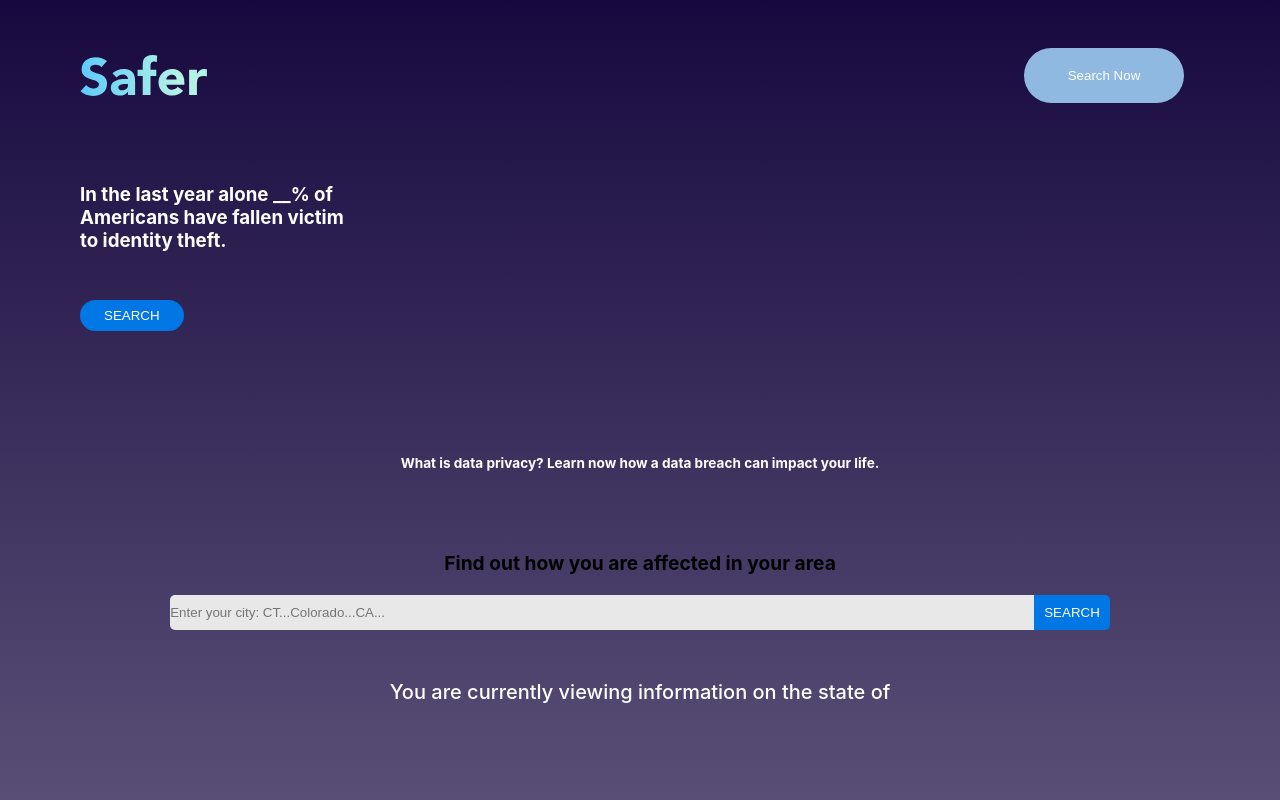
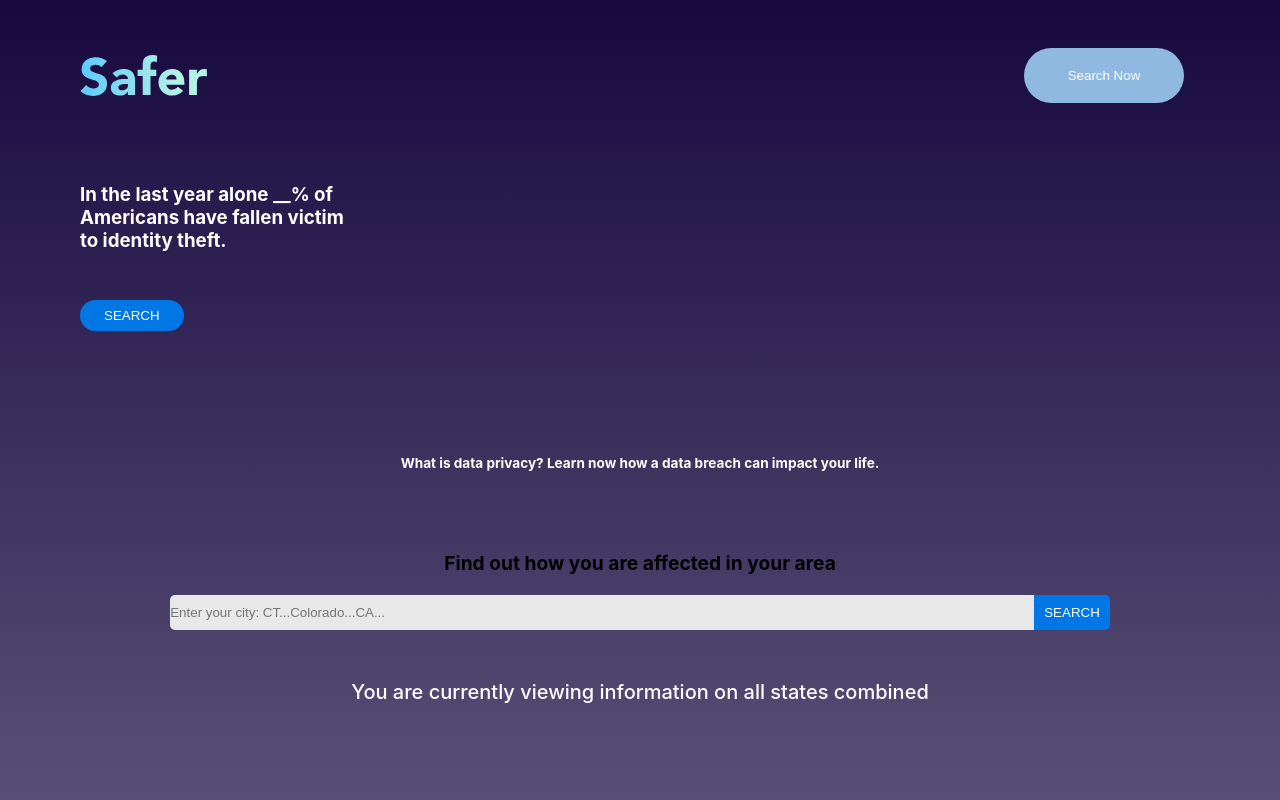
Before and after one commit to msinghnanhre/safer, a React (Create React App) app in the folder client/: page / in a window 1280 px wide. Shown: the top 800 px of the page. Built offline with nearby package versions, Linux system fonts and the light colour scheme; no server answers.

Commit message:
small changes

```diff
--- a/client/package.json
+++ b/client/package.json
@@ -8,6 +8,7 @@
     "@testing-library/user-event": "^12.8.3",
     "axios": "^0.21.1",
     "chart.js": "^2.9.4",
+    "lottie-web": "^5.7.11",
     "react": "^17.0.2",
     "react-chartjs-2": "^2.10.0",
     "react-dom": "^17.0.2",
--- a/client/src/App.js
+++ b/client/src/App.js
@@ -10,6 +10,7 @@ import Header from "./components/Header/Header"
 import Hero from "./components/Hero/Hero"
 import Search from "./components/Search/Search"
 import Footer from "./components/Footer/Footer"
+import lottie from 'lottie-web'
 
 export class App extends Component {
 
@@ -21,7 +22,7 @@ export class App extends Component {
     others: [],
     dataSet: [],
 
-    searched: "every state combined. Search a state to get started.",
+    searched:null,
     selectedState: null,
     location: ["canada", "philadelphis"]
 
@@ -101,6 +102,19 @@ export class App extends Component {
     }
 }
 
+  abbrdName = (name) => {
+    if (name) {
+      return (
+        <p> You are currently viewing information on the state of {    this.abbrState(name, "name")
+    }</p>
+      )
+    } else if (!name){
+      return (
+        <p> You are currently viewing information on all states combined</p>
+      )
+    }
+  }
+
   componentDidUpdate (prevProps, prevState) {
     if(prevState.selectedState === this.state.selectedState && prevState.searched !== this.state.searched) {
       console.log("hi")
@@ -139,13 +153,20 @@ export class App extends Component {
   }
 
   submitHandler = (e) => {
+
     e.preventDefault()
     const value = e.target.search.value
-    if(value.length === 2) {
+    if(value.length === 2 ) {
       this.setState({
          searched: value.toUpperCase(),
       })
-    } else {
+    } else if (this.abbrState(value, 'abbr') === undefined){
+      document.location.reload()
+      alert("No such state exists")
+      this.setState({
+        searched: value.toUpperCase(),
+     })
+    }else {
       this.setState({
         searched: this.abbrState(value, 'abbr'),
       })
@@ -185,7 +206,7 @@ export class App extends Component {
 
         <div className="app__text">
             <p  className="app__text-content">
-             You are currently viewing information on the state of {this.abbrState(this.state.searched, 'name')}
+  {this.abbrdName(this.state.searched)}
             </p>
         </div>
 
```
Also changed, not shown: client/src/components/PieChart/PieChart.jsx (line endings or trailing spaces), 1 other file (tests, documents, lock files or other folders).
